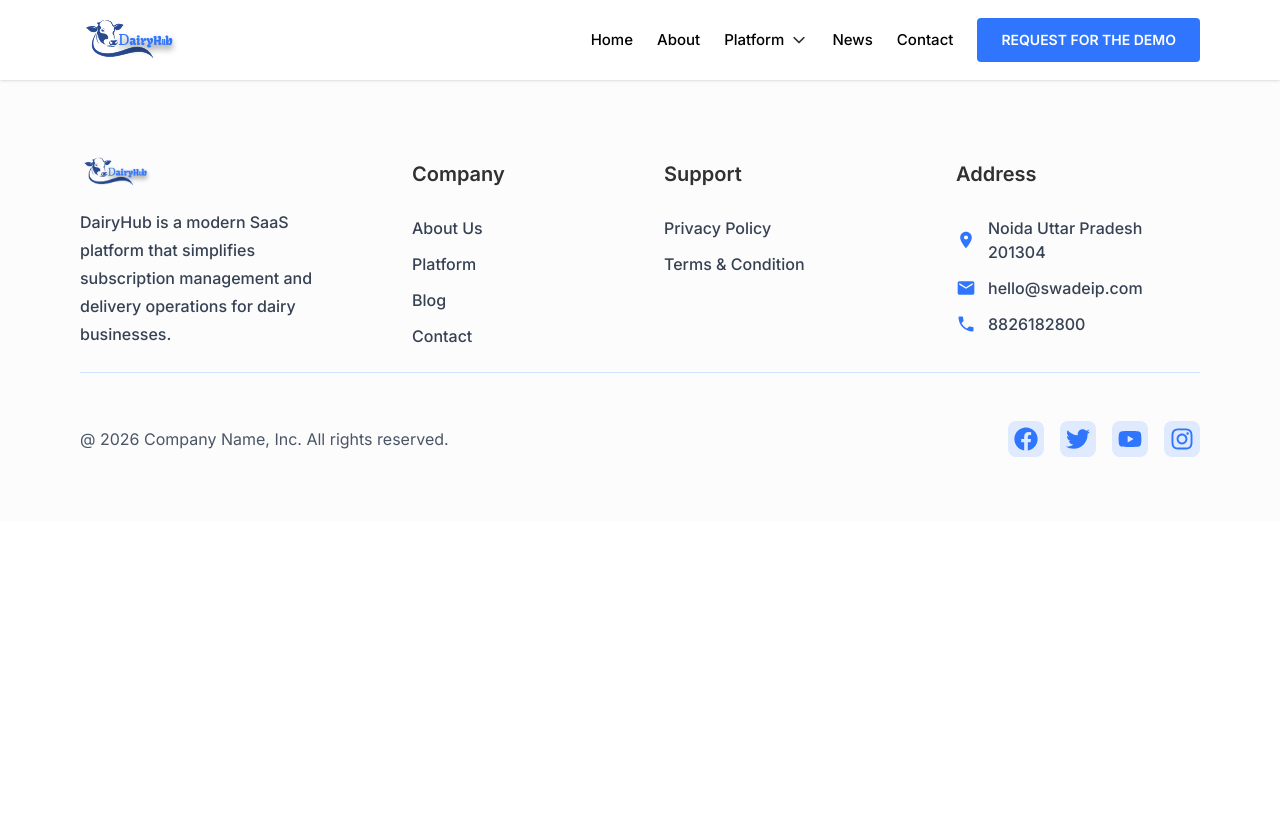
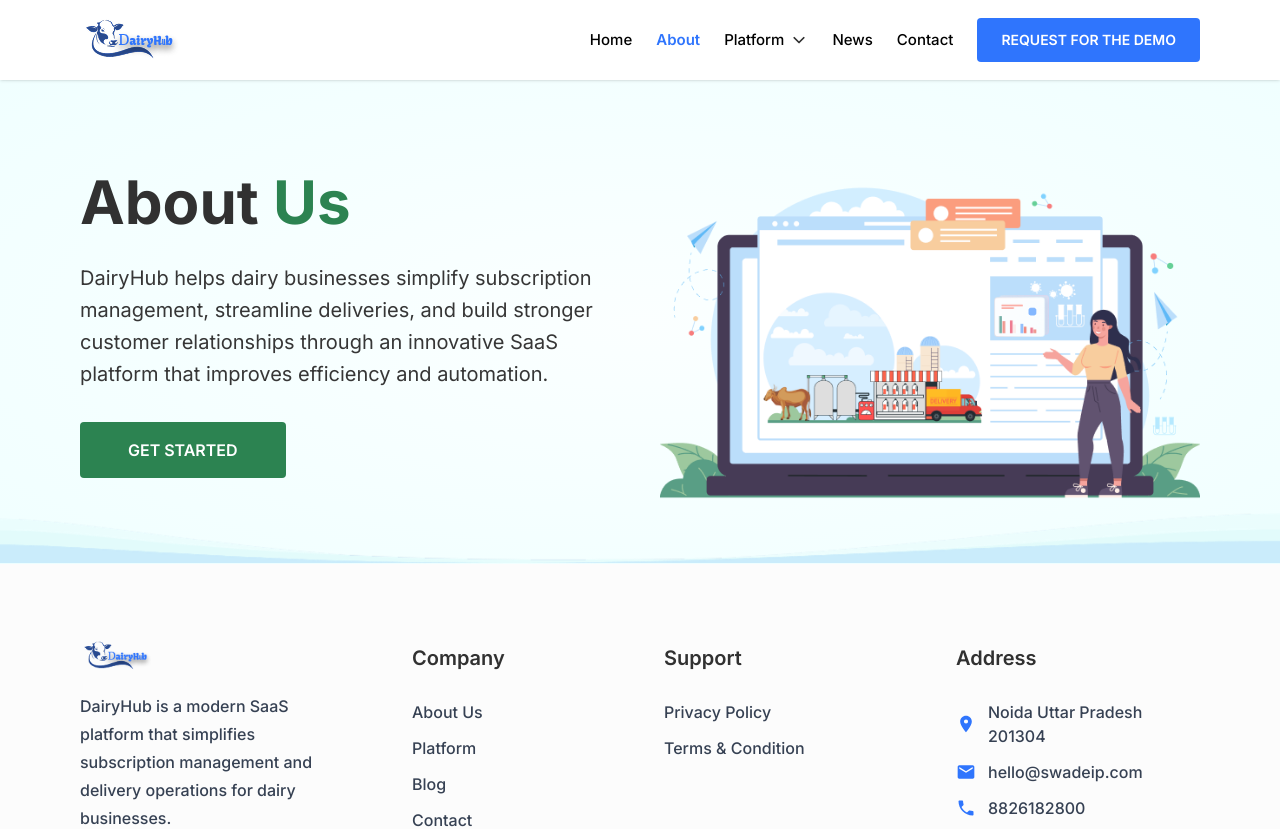
Before and after one commit to komalverma28419/DairyHub, a React (Vite) app: page /about-us in a window 1280 px wide. Shown: the top 829 px of the page. Before the commit the page ends 800 px from the top, so only its background shows below. Built offline with nearby package versions, Linux system fonts and the light colour scheme.

Commit message:
Footer section completed

```diff
--- a/src/App.jsx
+++ b/src/App.jsx
@@ -3,6 +3,8 @@
 import { BrowserRouter, Route, Routes } from 'react-router-dom'
 import Navbar from './components/Navbar'
 import Footer from './components/Footer'
+import Aboutpage from './pages/Aboutpage'
+
 
 const App = () => {
   return (
@@ -10,6 +12,7 @@
     <Navbar/>
     <Routes>
       <Route path='/' element={<Homepage/>}/>
+      <Route path='/about-us' element={<Aboutpage/>}/>
     </Routes>
     <Footer/>
     </BrowserRouter>
--- /dev/null
+++ b/src/components/about/AboutHero.jsx
@@ -0,0 +1,30 @@
+import React from 'react'
+import aboutHero from "../../assets/images/aboutHero.png"
+import imgAbout from "../../assets/images/img-about.png"
+import Button from '../ui/Button'
+
+const AboutHero = () => {
+  return (
+    <section className='relative py-12 md:py-16 px-6 md:px-10 lg:px-16 xl:px-20 bg-radial from-[#FBFFFF] to-[#F0FFFF]'>
+      <div className='grid grid-cols-1 md:grid-cols-2 gap-10 items-center'>
+        <div className=' flex flex-col items-start '>
+          <h1 className='text-4xl md:text-[40px] lg:text-5xl xl:text-6xl font-bold mb-6 leading-12 md:leading-14 lg:leading-18'>
+            <span className='text-dark'>About</span> <span className='text-secondary'>Us</span></h1>
+          <p className='text-[#363636] text-sm md:text-base lg:text-lg xl:text-xl leading-6 lg:leading-8 mb-8'>
+           DairyHub helps dairy businesses simplify subscription management, streamline deliveries,
+           and build stronger customer relationships through an innovative SaaS platform that improves
+            efficiency and automation.
+          </p>
+          <Button text="GET STARTED" variant='secondary'  size="lg"/>
+
+        </div>
+        <div className='flex items-start'>
+          <img src={aboutHero} alt="aboutHero-image" />
+        </div>
+      </div>
+      <div className='absolute bottom-0 left-0'><img src={imgAbout} alt="" /></div>
+    </section>
+  )
+}
+
+export default AboutHero
--- a/src/components/home/Hero.jsx
+++ b/src/components/home/Hero.jsx
@@ -6,18 +6,18 @@
 const Hero = () => {
   return (
     <section className='py-12 md:py-16 px-6 md:px-10 lg:px-16 xl:px-20 bg-cover bg-center bg-no-repeat
-    min-h[70vh] lg:min-h-screen flex items-center' style={{backgroundImage: `url(${BgImg})`}}>
+    min-h-[70vh] lg:min-h-screen' style={{backgroundImage: `url(${BgImg})`}}>
       <div className='grid md:grid-cols-2 grid-cols-1 gap-10'>
         <div className='max-w-lg flex flex-col items-start '>
             <h1 className='text-4xl md:text-[40px] lg:text-5xl xl:text-6xl leading-12 md:leading-14 lg:leading-18 mb-6'>
-                <span className='text-[#313131] font-bold'>Your Formula</span>
-                <span className='text-[#2C8351] font-extrabold'> For <br />Dairy Success</span>
+                <span className='text-dark font-bold'>Your Formula</span>
+                <span className='text-secondary font-extrabold'> For <br />Dairy Success</span>
             </h1>
             <p className='text-[#212121] text-sm md:text-base lg:text-lg xl:text-xl leading-6 lg:leading-8 mb-8'>SwadeshiVip is a state-of-the-art, SaaS platform that empowers you to manage customer
             subscriptions and deliveries with unrivalled efficiency. From the heart of the farm to the
             customers’ doorstep.
             </p>
-            <Button text="GET STARTED" variant='secondary'/>
+            <Button text="GET STARTED" variant='secondary'size='lg'/>
         </div>
         <div className='flex items-center'><img src={HeroImg} alt="" /></div>
     </div>
--- a/src/components/home/NewsLetter.jsx
+++ b/src/components/home/NewsLetter.jsx
@@ -5,7 +5,7 @@
   const[email, setEmail] = useState("")
   const handleSubmit = (e) =>{
     e.preventDefault()
-    console.log(email)
+    // console.log(email)
   }
   return (
     <section className='py-12 md:py-16 px-6 md:px-10 lg:px-16 xl:px-20 bg-linear-to-r from-[#FF7570] to-[#EB4D45]'>
--- a/src/components/ui/Button.jsx
+++ b/src/components/ui/Button.jsx
@@ -22,7 +22,7 @@
   const sizes = {
     sm: "px-6 py-3 ",
     md: "px-8 py-3",
-    lg: "px-14 py-4 "
+    lg: "lg:px-12 px-8 lg:py-4 py-3 md:text-base text-sm"
   }
 
   return (
--- a/src/data/navconfig.js
+++ b/src/data/navconfig.js
@@ -1,6 +1,6 @@
 export const navItems = [
      { name: "Home", path: "/" },
-     { name: "About", path: "/about" },
+     { name: "About", path: "/about-us" },
      { name: "Platform", type: "dropdown" },
      { name: "News", path: "/news" },
      { name: "Contact", path: "/contact" }
--- a/src/index.css
+++ b/src/index.css
@@ -8,6 +8,11 @@
     font-family: 'Inter', sans-serif;
 }
 
+@theme{
+  --color-dark: #313131;
+  --color-font: #5C5C5C;
+  --color-secondary: #2C8351;
+}
 @keyframes scroll {
   0% {
     transform: translateX(0);
--- /dev/null
+++ b/src/pages/Aboutpage.jsx
@@ -0,0 +1,12 @@
+import React from 'react'
+import AboutHero from '../components/about/AboutHero'
+
+const Aboutpage = () => {
+  return (
+    <>
+      <AboutHero/>
+    </>
+  )
+}
+
+export default Aboutpage
```
Also changed, not shown: src/assets/images/aboutHero.png (added), src/assets/images/img-about.png (added).
